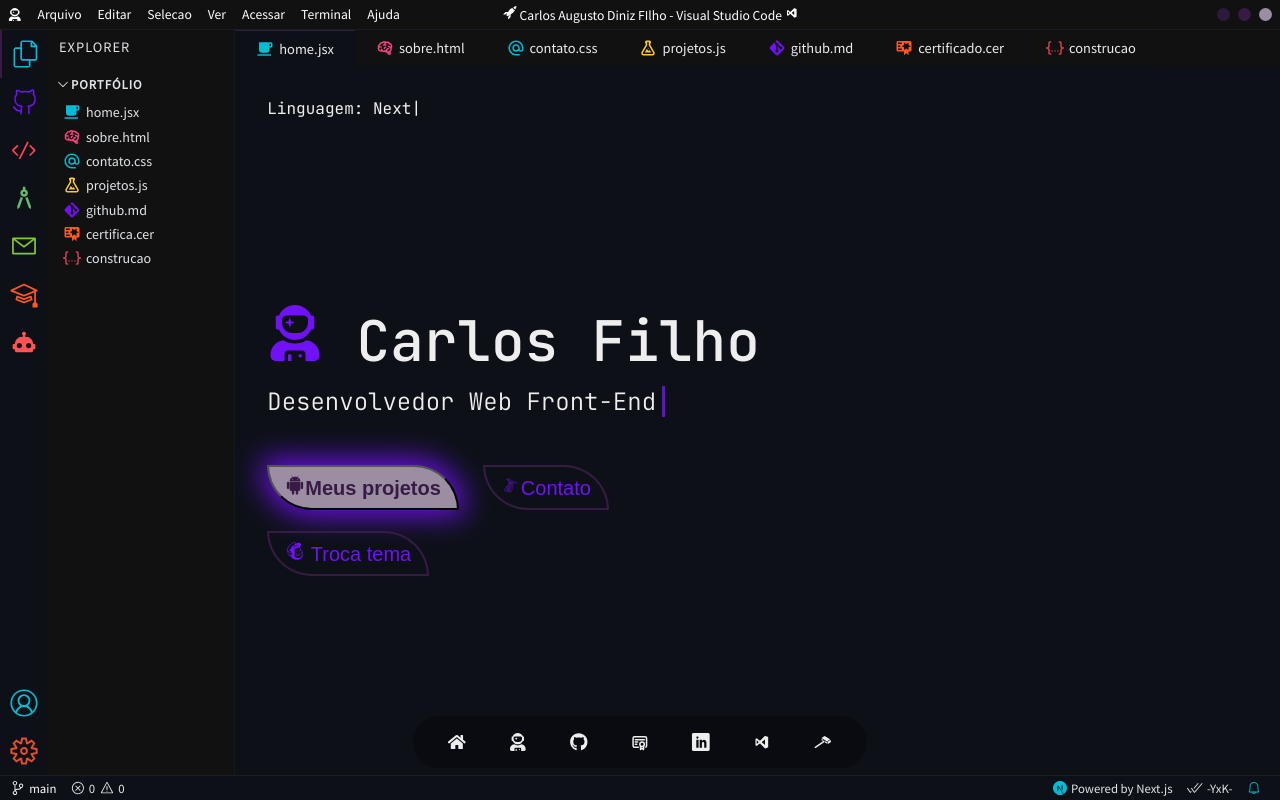
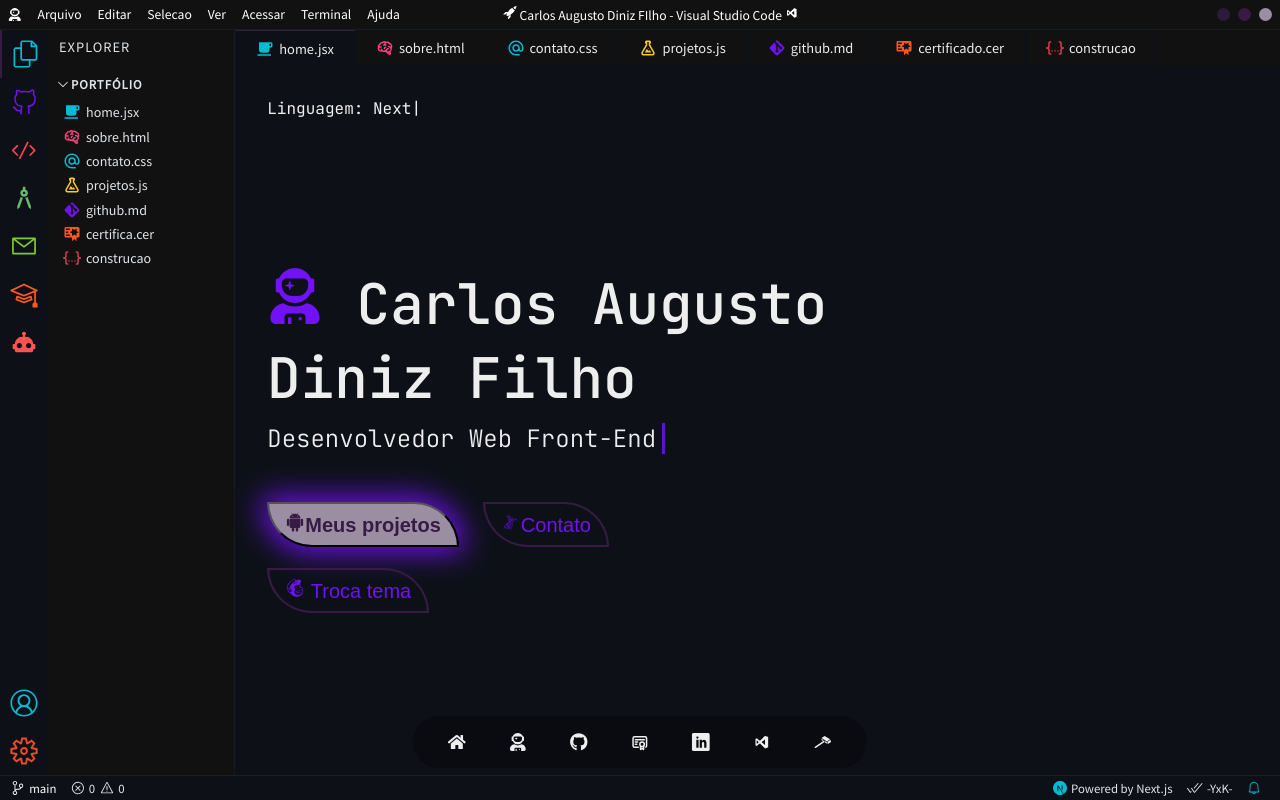
Before and after one commit to ysneshy/portfolio-carlos-filho, a Next.js app: page / in a window 1280 px wide. Both pictures are taken after a click on the button "Meus projetos". Built offline with nearby package versions, Linux system fonts and the light colour scheme.

Commit message:
ATT-03 :closed_lock_with_key::bug::zap::rocket:

```diff
--- a/pages/index.jsx
+++ b/pages/index.jsx
@@ -41,7 +41,7 @@ export default function HomePage() {
         <div className={styles.foreground}>
           <div className={styles.content}>
             <Flip delay={3000} count={2}>
-              <h1 className={styles.name}><span><FaUserAstronaut /></span>&nbsp;Carlos  Filho</h1>
+              <h2 className={styles.name}><span><FaUserAstronaut /></span>&nbsp;Carlos Augusto Diniz Filho</h2>
             </Flip>
               <h6 className={styles.bio}>Desenvolvedor Web Front-End</h6>
             <Link href="/projects">
```
